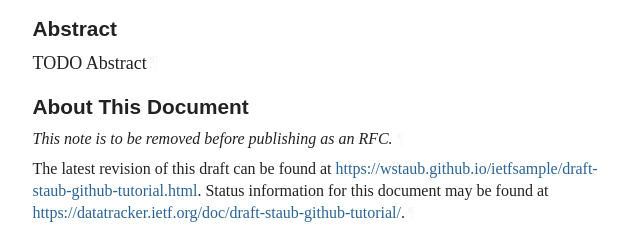
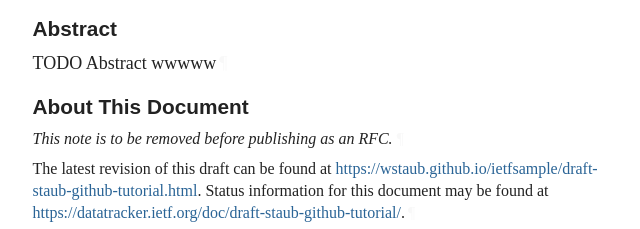
Before and after one commit to wstaub/ietfsample, a plain HTML site: page draft-staub-github-tutorial.html in a window 1280 px wide. Shown: the part 296-525 px from the top of the page, 92-732 px from the left. Drawn offline with Linux system fonts and the light colour scheme; a web font is replaced by a local one.

Commit message:
Script updating gh-pages from 4e5b3c7. [ci skip]

```diff
--- a/draft-staub-github-tutorial.html
+++ b/draft-staub-github-tutorial.html
@@ -8,7 +8,7 @@
 <meta content="Werner Staub" name="author">
 <meta content="Nano Cuac" name="author">
 <meta content="
-       TODO Abstract
+       TODO Abstract wwwww
     " name="description">
 <meta content="xml2rfc 3.35.0" name="generator">
 <meta content="next generation" name="keyword">
@@ -1083,7 +1083,7 @@ svg {
 <h1 id="title">Werner Github Tutorial</h1>
 <section id="section-abstract">
       <h2 id="abstract"><a href="#abstract" class="selfRef">Abstract</a></h2>
-<p id="section-abstract-1">TODO Abstract<a href="#section-abstract-1" class="pilcrow">¶</a></p>
+<p id="section-abstract-1">TODO Abstract wwwww<a href="#section-abstract-1" class="pilcrow">¶</a></p>
 </section>
 <section class="note rfcEditorRemove" id="section-note.1">
       <h2 id="name-about-this-document">
```
Also changed, not shown: draft-staub-github-tutorial.txt.
